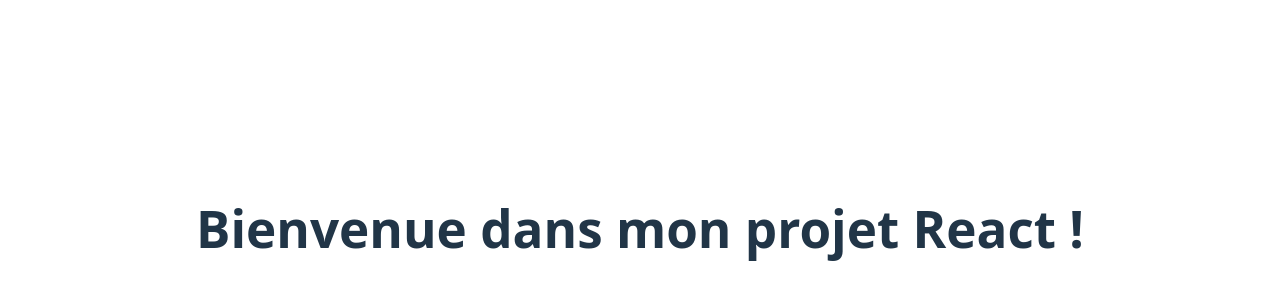
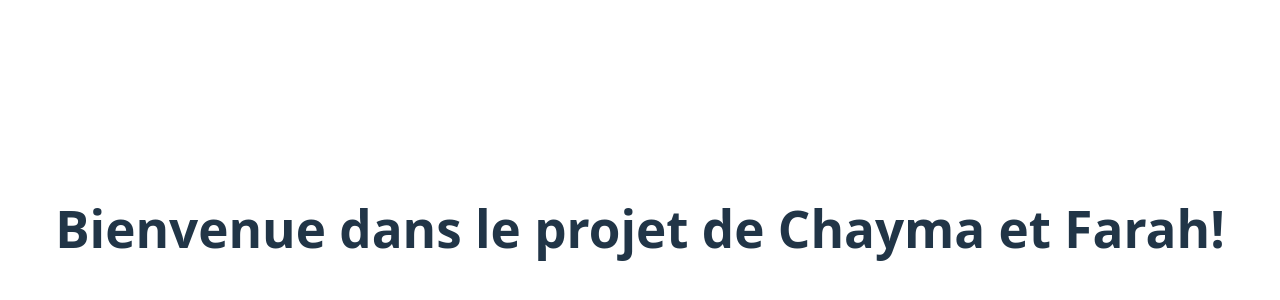
Before and after one commit to ZineFarah/Test_QCM, a React (Vite) app: page / in a window 1280 px wide. Shown: the part 172-472 px from the top of the page. Built offline with nearby package versions, Linux system fonts and the light colour scheme.

Commit message:
Test de Modifications

```diff
--- a/src/App.jsx
+++ b/src/App.jsx
@@ -6,7 +6,7 @@
 function App() {
   return (
     <div>
-      <h1>Bienvenue dans mon projet React !</h1>
+      <h1>Bienvenue dans le projet de Chayma et Farah!</h1>
     </div>
   );
 }
```
